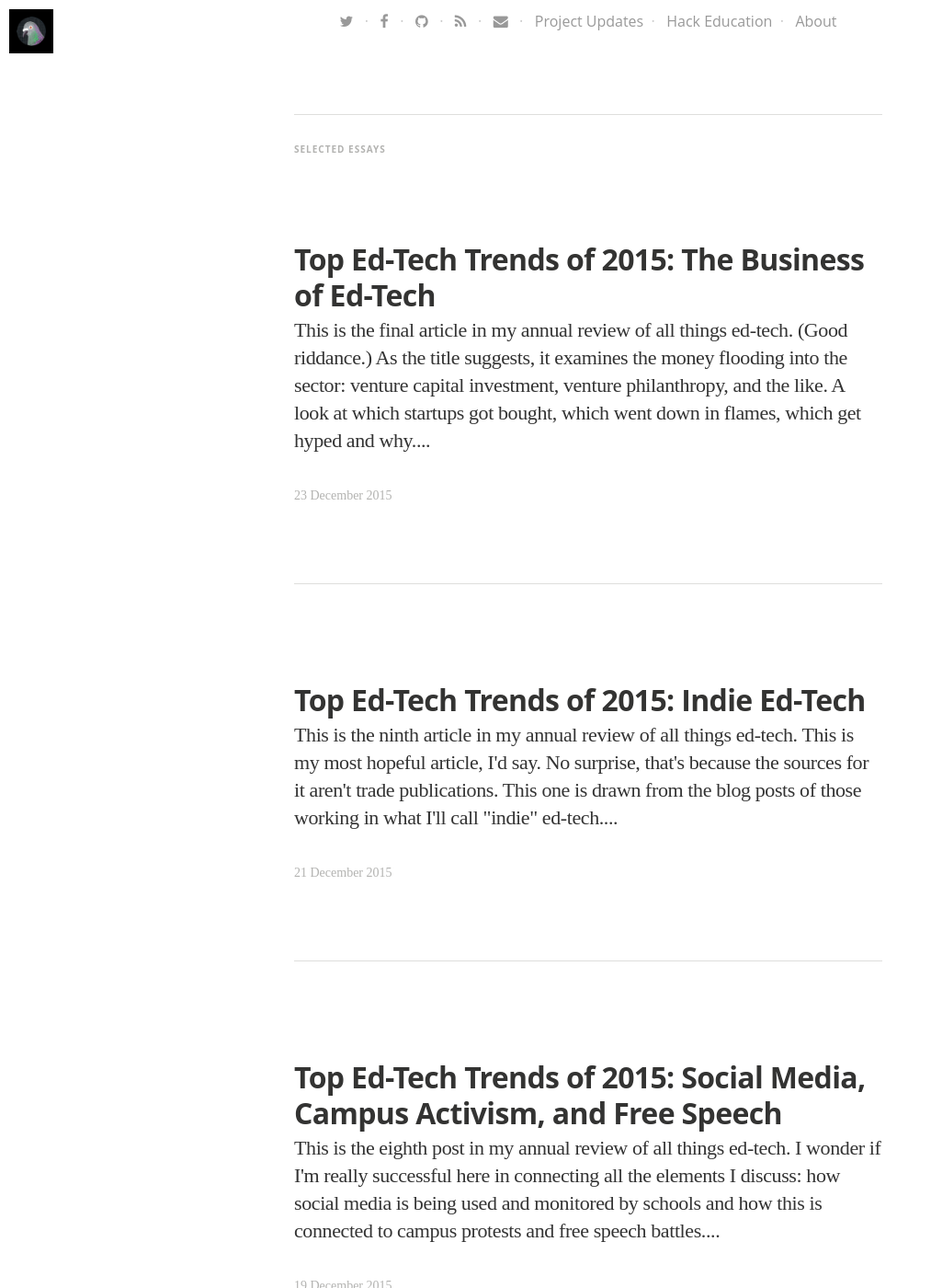
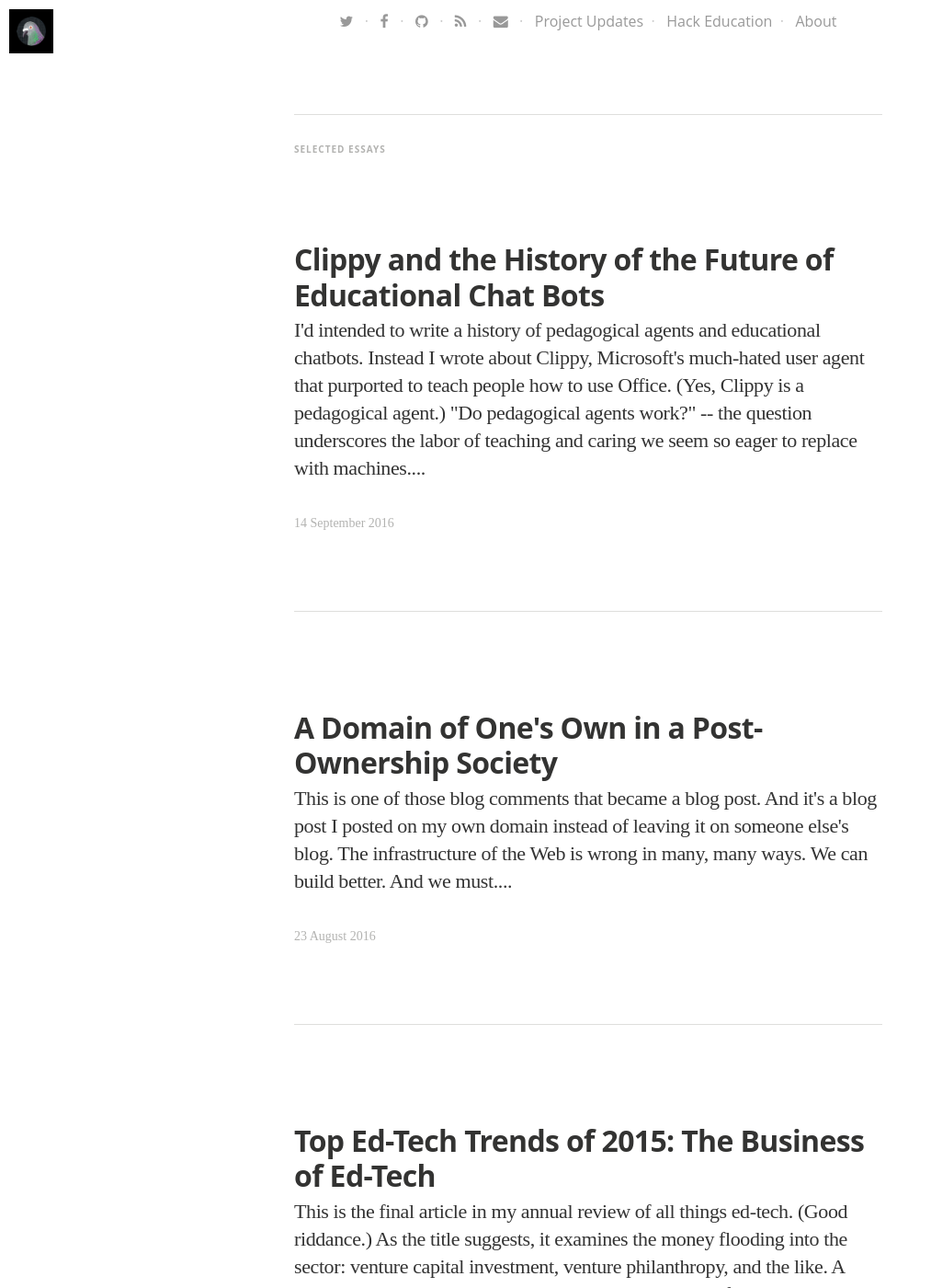
Before and after one commit to HackEducation/Writing, a Jekyll site: the page built from index.html, in a window 1280 px wide and 1400 px high, scrolled down 677 px. Shown: the whole window at 92% size, without its empty margins (0-1013 px from the left). Built offline with Jekyll 4.4.1, drawn with Linux system fonts in a browser that asks for light colours; nearby versions of some CDN libraries; some web fonts are replaced; some of the changed text lies outside the part shown.

Commit message:
added new post

```diff
--- a/index.html
+++ b/index.html
@@ -5,6 +5,48 @@ layout: default
 
 
 <h5 class="index-headline featured"><span>Selected Essays</span></h5>
+
+        <div class="container featured">
+
+        <article class="post" itemscope itemtype="http://schema.org/BlogPosting" role="article">
+          <div class="article-item">
+            <header class="post-header">
+              <h2 class="post-title" itemprop="name"><a href="http://hackeducation.com/2016/09/14/chatbot" itemprop="url">Clippy and the History of the Future of Educational Chat Bots</a></h2>
+            </header>
+            <section class="post-excerpt" itemprop="description">
+              <p>I'd intended to write a history of pedagogical agents and educational chatbots. Instead I wrote about Clippy, Microsoft's much-hated user agent that purported to teach people how to use Office. (Yes, Clippy is a pedagogical agent.) "Do pedagogical agents work?" -- the question underscores the labor of teaching and caring we seem so eager to replace with machines....</p>
+            </section>
+            <div class="post-meta">
+              <time datetime="14 September 2016">14 September 2016</time>
+  <!--            <span class="post-tags-set">on <span class="post-tag-">, <a href="/tag/"></a></span></span>-->
+            </div>
+          <div>
+        </article>
+
+    </div>
+
+<h5 class="index-headline featured"><span></span></h5>
+
+        <div class="container featured">
+
+        <article class="post" itemscope itemtype="http://schema.org/BlogPosting" role="article">
+          <div class="article-item">
+            <header class="post-header">
+              <h2 class="post-title" itemprop="name"><a href="http://hackeducation.com/2016/08/23/domains" itemprop="url">A Domain of One's Own in a Post-Ownership Society</a></h2>
+            </header>
+            <section class="post-excerpt" itemprop="description">
+              <p>This is one of those blog comments that became a blog post. And it's a blog post I posted on my own domain instead of leaving it on someone else's blog. The infrastructure of the Web is wrong in many, many ways. We can build better. And we must....</p>
+            </section>
+            <div class="post-meta">
+              <time datetime="23 August 2016">23 August 2016</time>
+  <!--            <span class="post-tags-set">on <span class="post-tag-">, <a href="/tag/"></a></span></span>-->
+            </div>
+          <div>
+        </article>
+
+    </div>
+
+<h5 class="index-headline featured"><span></span></h5>
 
         <div class="container featured">
 
@@ -775,61 +817,6 @@ layout: default
     </div>
 
 
-
-<h5 class="index-headline featured"><span></span></h5>
-
-    <div class="container featured">
-
-        <article class="post" itemscope itemtype="http://schema.org/BlogPosting" role="article">
-          <div class="article-item">
-
-            <header class="post-header">
-              <h2 class="post-title" itemprop="name"><a href="http://www.hackeducation.com/2014/06/07/what-should-technologists-know-about-education" itemprop="url">No Really, What Should Technologists Know about Education?</a></h2>
-            </header>
-
-            <section class="post-excerpt" itemprop="description">
-              <p>I'm quite flattered to see my "Audrey Test" show up as part of the #TeachtheWeb discussion. I’m also a little mortified – perhaps it’s always weird to see something you wrote several years ago back in circulation. Here I respond to some of the criticisms of that post and my approach....</p>
-            </section>
-
-            <div class="post-meta">
-              <time datetime="7 June 2014">7 June 2014</time>
-  <!--            <span class="post-tags-set">on <span class="post-tag-">, <a href="/tag/"></a></span></span>-->
-            </div>
-
-          <div>
-        </article>
-
-    </div>
-
-
-
-<h5 class="index-headline featured"><span></span></h5>
-
-    <div class="container featured">
-
-        <article class="post" itemscope itemtype="http://schema.org/BlogPosting" role="article">
-          <div class="article-item">
-
-            <header class="post-header">
-              <h2 class="post-title" itemprop="name"><a href="http://hackeducation.com/2014/06/04/yesallwomen-iste-code-of-conduct" itemprop="url">#YesAllWomen and Ed-Tech Conferences, or Why ISTE is Unsafe</a></h2>
-            </header>
-
-            <section class="post-excerpt" itemprop="description">
-              <p>This was not an easy post to write, but it's an easy stance to take. Conferences need to have a Code of Conduct. ISTE needs a Code of Conduct. The organization's response to a story about sexual harassment at rape at the 2013 conference was abhorrent. ISTE is not safe....</p>
-            </section>
-
-            <div class="post-meta">
-              <time datetime="4 June 2014">4 June 2014</time>
-  <!--            <span class="post-tags-set">on <span class="post-tag-">, <a href="/tag/"></a></span></span>-->
-            </div>
-
-          <div>
-        </article>
-
-    </div>
-
-
-
 <h5 class="index-headline featured"><span></span></h5>
 
     <div class="container featured">
```
